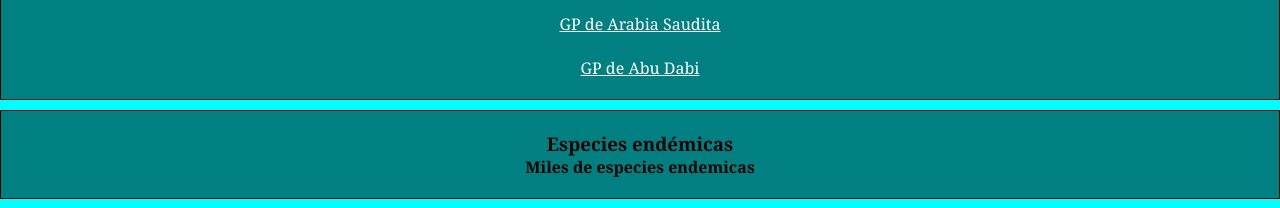
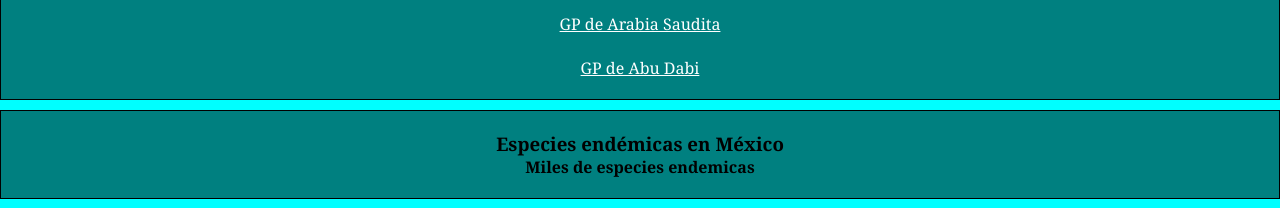
Before and after one commit to ANGELTECNOLOGIA/sitio-permananente, a plain HTML site: page index.html in a window 1280 px wide. Shown: the part 1080-1288 px from the top of the page. Drawn offline with Linux system fonts and the light colour scheme.

Commit message:
Update index.html

```diff
--- a/index.html
+++ b/index.html
@@ -157,7 +157,7 @@
     </article>
     <article>
       <hgroup>
-        <h1>Especies endémicas</h1>
+        <h1>Especies endémicas en México</h1>
         <h4>Miles de especies endemicas</h4>
       </hgroup>
     </article>
```
